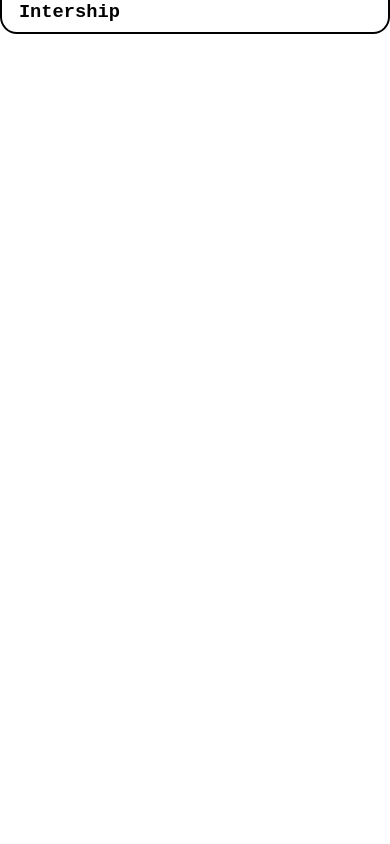
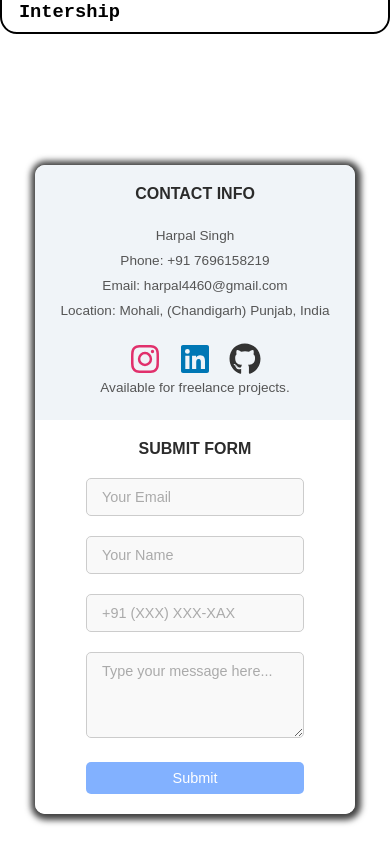
Before and after one commit to harpal2551/portfolioHarpal, a React (Vite) app: page / in a window 390 px wide. Shown: the part 5349-6193 px from the top of the page. Before the commit the page ends 5484 px from the top, so only its background shows below. Built offline with nearby package versions, Linux system fonts and the light colour scheme; a web font is replaced by a local one.

Commit message:
Update contact section and icon colors

```diff
--- /dev/null
+++ b/src/component/frontend/ContactInfo.css
@@ -0,0 +1,263 @@
+.contact-form-container {
+  display: flex;
+  background-color: #fafafa;
+  border-radius: 10px;
+  box-shadow: 0 4px 10px rgba(0, 0, 0, 0.08);
+  overflow: hidden;
+  max-width: 900px;
+  margin: 50px auto;
+  box-shadow: 1px 1px 6px 5px rgba(0, 0, 0, 0.75);
+  -webkit-box-shadow: 1px 1px 6px 5px rgba(0, 0, 0, 0.75);
+  -moz-box-shadow: 1px 1px 6px 5px rgba(0, 0, 0, 0.75);
+}
+
+.contact-info-section,
+.submit-form-section {
+  padding: 40px;
+}
+.detailInfo {
+  /* border: 2px solid blue; */
+  display: flex;
+  justify-content: center;
+  align-items: center;
+  /* height: 100%; */
+  width: 80vh;
+}
+.contact-info-section {
+  flex: 1;
+  display: flex;
+  /* align-items: center; */
+  align-items: flex-start;
+  flex-direction: column;
+  justify-content: center;
+  text-align: left;
+  height: 100%;
+  max-width: 900px;
+  background-color: #f0f4f8;
+  /* border: 2px solid red; */
+}
+
+.contact-info-section h3,
+.submit-form-section h3 {
+  font-family: "Arial", sans-serif;
+  font-weight: bold;
+  font-size: 1.2rem;
+  margin-bottom: 20px;
+  color: #2b2b2b;
+}
+
+.contact-info-section p {
+  font-family: "Arial", sans-serif;
+  font-size: 0.9rem;
+  color: #555;
+  margin: 5px 0;
+}
+
+.social-icons {
+  display: flex;
+  gap: 15px;
+  margin-top: 20px;
+}
+.social-icons a{
+  text-decoration: none;
+}
+.social-icons .insta{
+  color: #E1306C;
+  transition: 0.3s ease-in-out;
+}
+.social-icons .insta:hover{
+  color: #b5325d;
+}
+.social-icons .linkdin{
+  color: #0077B5;
+  transition: 0.3s ease-in-out;
+}
+.social-icons .linkdin:hover{
+  color: #1c6389;
+}
+.social-icons .gitIcon{
+  color: #333;
+  transition: 0.3s ease-in-out;
+}
+.social-icons .gitIcon:hover{
+  color: #434141;
+}
+.freelance-text {
+  font-size: 0.8rem;
+  color: #7a7a7a;
+  margin-top: 20px;
+}
+
+.submit-form-section {
+  flex: 1;
+  background-color: #ffffff;
+}
+
+.form-group {
+  margin-bottom: 20px;
+}
+
+.form-group input,
+.form-group textarea {
+  width: 100%;
+  padding: 10px 15px;
+  border: 1px solid #ccc;
+  border-radius: 5px;
+  font-family: "Arial", sans-serif;
+  font-size: 1rem;
+  box-sizing: border-box;
+  background-color: #f9f9f9;
+}
+
+.form-group input:focus,
+.form-group textarea:focus {
+  outline: none;
+  border-color: #82b1ff;
+  background-color: #fff;
+}
+
+.form-group input::placeholder,
+.form-group textarea::placeholder {
+  color: #aaa;
+}
+
+.submit-button {
+  width: 100%;
+  padding: 12px;
+  background-color: #82b1ff;
+  color: white;
+  border: none;
+  border-radius: 5px;
+  font-size: 1rem;
+  cursor: pointer;
+  transition: background-color 0.2s ease-in-out;
+}
+
+.submit-button:hover {
+  background-color: #5f9eff;
+}
+
+/* Icon colors refined */
+/* .social-icons svg:nth-child(1) {
+  color: #e4405f;
+}
+
+.social-icons svg:nth-child(2) {
+  color: #0077b5;
+}
+
+.social-icons svg:nth-child(3) {
+  color: #333;
+} */
+
+/* Responsive Design */
+/* Core responsiveness with centered adaptive content */
+@media (max-width: 950px) {
+  .contact-form-container {
+    display: flex;
+    flex-direction: column;
+    width: 90%;
+    margin: 30px auto;
+    max-width: 600px;
+    align-items: center;
+    justify-content: center;
+  }
+
+  .contact-info-section,
+  .submit-form-section {
+    width: 100%;
+    padding: 25px;
+    display: flex;
+    flex-direction: column;
+    align-items: center;
+    justify-content: center;
+  }
+
+  .contact-info-section {
+    text-align: center;
+  }
+
+  .contact-info-section h3,
+  .submit-form-section h3 {
+    font-size: clamp(1.2rem, 2vw, 1.6rem);
+    text-align: center;
+  }
+
+  .contact-info-section p {
+    font-size: clamp(0.85rem, 1.8vw, 1rem);
+  }
+
+  .form-group input,
+  .form-group textarea {
+    font-size: clamp(0.9rem, 1.8vw, 1rem);
+  }
+
+  .submit-button {
+    font-size: clamp(0.9rem, 2vw, 1rem);
+    padding: clamp(8px, 2vw, 12px);
+  }
+
+  .social-icons {
+    justify-content: center;
+    flex-wrap: wrap;
+    gap: clamp(10px, 2vw, 15px);
+  }
+}
+
+/* Tablets */
+@media (max-width: 768px) {
+  .contact-form-container {
+    width: 95%;
+    align-items: center;
+  }
+}
+
+/* Small phones */
+@media (max-width: 556px) {
+  .contact-form-container {
+    width: 95%;
+    max-width: 420px;
+  }
+
+  .contact-info-section,
+  .submit-form-section {
+    padding: 20px;
+  }
+}
+
+/* Extra small devices */
+@media (max-width: 400px) {
+  .contact-form-container {
+    width: 100%;
+    max-width: 320px;
+  }
+
+  .contact-info-section h3,
+  .submit-form-section h3 {
+    font-size: clamp(1rem, 3vw, 1.2rem);
+  }
+}
+
+/* Micro devices (250–150px) */
+@media (max-width: 250px) {
+  .contact-form-container {
+    width: 95%;
+    max-width: 200px;
+  }
+
+  .contact-info-section,
+  .submit-form-section {
+    padding: 10px;
+  }
+
+  .form-group input,
+  .form-group textarea {
+    font-size: clamp(0.7rem, 2vw, 0.8rem);
+    padding: 5px;
+  }
+
+  .submit-button {
+    font-size: 0.8rem;
+    padding: 8px;
+  }
+}
--- /dev/null
+++ b/src/component/frontend/ContactInfo.jsx
@@ -0,0 +1,96 @@
+import React from "react";
+import "./ContactInfo.css";
+// import { faInstagram, faLinkedin, faDribbble } from "@fortawesome/free-brands-svg-icons";
+import { FontAwesomeIcon } from "@fortawesome/react-fontawesome";
+import {
+  faInstagram,
+  faLinkedin,
+  faGithub,
+} from "@fortawesome/free-brands-svg-icons";
+import emailjs from "emailjs-com";
+
+function ContactInfo() {
+  const sendEmail = (e) => {
+    e.preventDefault();
+    emailjs
+      .sendForm(
+        "service_i33ak58",
+        "template_a9my2kr",
+        e.target,
+        "0hY4V9NWvCGVfX3yZ"
+      )
+      .then(
+        (result) => {
+          alert("Message sent successfully!");
+          e.target.reset();
+        },
+        (error) => {
+          alert("Error: " + error.text);
+        }
+      );
+  };
+
+  return (
+    <div className="contact-form-container " data-aos="fade-down">
+      <div className="detailInfo">
+        <div className="contact-info-section">
+          <h3>CONTACT INFO</h3>
+          <p>Harpal Singh</p>
+          <p>Phone: +91 7696158219</p>
+          <p>Email: harpal4460@gmail.com</p>
+          <p>Location: Mohali, (Chandigarh) Punjab, India</p>
+          <div className="social-icons">
+            <FontAwesomeIcon icon={faInstagram} size="2x" className="insta" />
+            <a
+              href="https://www.linkedin.com/in/harpal-singh-3253742b6/"
+              target="_blank"
+              rel="noopener noreferrer"
+              onClick={() => console.log("Link clicked")}
+            >
+              <FontAwesomeIcon
+                icon={faLinkedin}
+                size="2x"
+                className="linkdin"
+              />
+            </a>
+            <FontAwesomeIcon icon={faGithub} size="2x" className="gitIcon" />
+          </div>
+          <p className="freelance-text">Available for freelance projects.</p>
+        </div>
+      </div>
+
+      <div className="submit-form-section desktopScreen">
+        <h3>SUBMIT FORM</h3>
+        <form onSubmit={sendEmail}>
+          <div className="form-group">
+            <input
+              type="email"
+              placeholder="Your Email"
+              name="email"
+              required
+            />
+          </div>
+          <div className="form-group">
+            <input type="text" placeholder="Your Name" name="name" required />
+          </div>
+          <div className="form-group">
+            <input type="tel" placeholder="+91 (XXX) XXX-XAX" name="phone" />
+          </div>
+          <div className="form-group message-group">
+            <textarea
+              placeholder="Type your message here..."
+              rows="4"
+              name="message"
+              required
+            ></textarea>
+          </div>
+          <button type="submit" className="submit-button">
+            Submit
+          </button>
+        </form>
+      </div>
+    </div>
+  );
+}
+
+export default ContactInfo;
--- a/src/component/frontend/Home.jsx
+++ b/src/component/frontend/Home.jsx
@@ -9,6 +9,7 @@ import ProjectPage from './ProjectPage'
 // import Link from 'react-router-dom'
 import Education from './Education';
 import Experince from './Experince'
+import ContactInfo from './ContactInfo'
 
 function Home() {
   return (
@@ -32,6 +33,7 @@ function Home() {
     <ProjectPage />
     <Education />
     <Experince />
+    <ContactInfo />
     </>
   )
 }
```
Also changed, not shown: package.json (+8 -1 lines), 1 other file (tests, documents, lock files or other folders).
